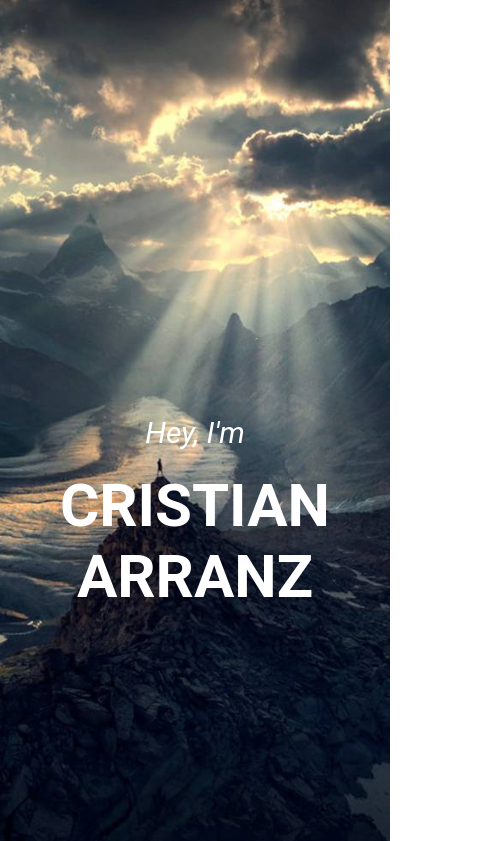
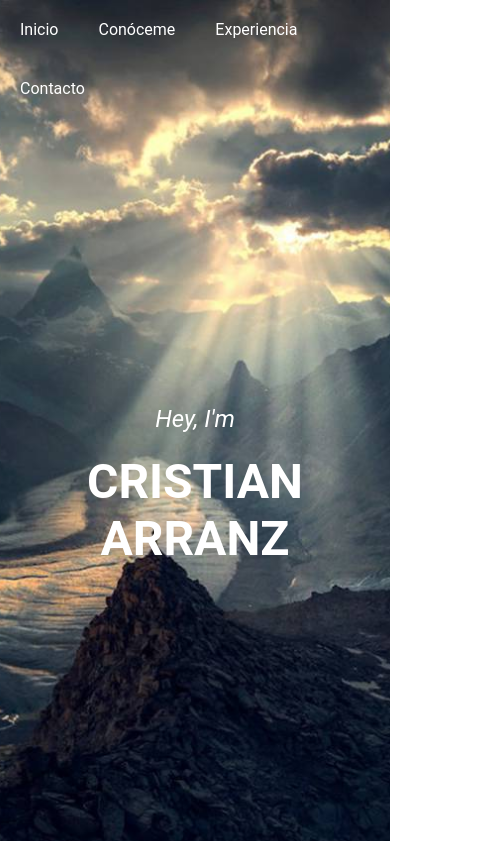
Before and after one commit to CrisArranz/angularWeb, an Angular app: page / in a window 390 px wide. Shown: the top 841 px of the page, 480 px wide, since content can reach past the window. Built offline with nearby package versions, Linux system fonts and the light colour scheme.

Commit message:
Commit - Style fixes

```diff
--- a/package.json
+++ b/package.json
@@ -11,11 +11,13 @@
   },
   "private": true,
   "dependencies": {
-    "@angular/animations": "~8.2.14",
+    "@angular/animations": "^8.2.14",
+    "@angular/cdk": "^8.2.3",
     "@angular/common": "~8.2.14",
     "@angular/compiler": "~8.2.14",
     "@angular/core": "~8.2.14",
     "@angular/forms": "~8.2.14",
+    "@angular/material": "^8.2.3",
     "@angular/platform-browser": "~8.2.14",
     "@angular/platform-browser-dynamic": "~8.2.14",
     "@angular/router": "~8.2.14",
--- a/src/app/top-toolbar/top-toolbar.component.html
+++ b/src/app/top-toolbar/top-toolbar.component.html
@@ -1,4 +1,12 @@
 <div class="header-content">
+    <nav class="header-nav">
+        <ul class="header-nav-list">
+            <li><a class="header-nav-list-link" href="#">Inicio</a></li>
+            <li><a class="header-nav-list-link" href="#">Conóceme</a></li>
+            <li><a class="header-nav-list-link" href="#">Experiencia</a></li>
+            <li><a class="header-nav-list-link" href="#">Contacto</a></li>
+        </ul>
+    </nav>
     <div class="header-prncl">
         <div class="container">
             <div class="container-prename">
--- a/src/app/top-toolbar/top-toolbar.component.scss
+++ b/src/app/top-toolbar/top-toolbar.component.scss
@@ -1,24 +1,51 @@
+nav ul {
+	list-style: none;
+    overflow: hidden;
+}
+
+nav ul li {
+    float: left;
+    margin: 10px;
+}
+
+nav ul li a {
+	display: block;
+	padding:10px;
+	color:#fff;
+	text-decoration: none;
+}
+
+nav ul li a:hover {
+	color:#2980b9;
+}
+
+h4{
+    font-weight: normal;
+}
+
 .header-content{
     height: 100%;
-}
-.header-prncl{
-    background-color: white;
     background-repeat: no-repeat;
     background-size: cover;
     background-color: transparent;
     background-attachment: fixed;
     background-position: 50% 50%;
     background-image: url('../../assets/1519910473_492871_1519910821_noticia_normal.jpg');
-    min-height: 0px;
     color: white;
-    text-align: center;
-    padding-top: 415px;
-    padding-bottom: 415px;
-    font-size: 30px;
 }
 
-h4{
-    font-weight: normal;
+.header-nav{
+    position: fixed;
+}
+
+.header-nav-list-link{
+    text-decoration: none;
+    color: white;
+}
+.header-prncl{
+    text-align: center;
+    padding-top: 405px;
+    padding-bottom: 405px;
 }
 
 .container{
@@ -54,7 +81,31 @@ h4{
 
 .container-name-h1-p{
     margin: 0px;
+    font-size: 70px;
 }
 .container-prename-h4{
     margin: 0px;
+    font-size: 35px;
 }
+
+@media (max-width: 950px){
+    .container-name-h1::before, .container-name-h1::after{
+        content: "";
+        display: none;
+        height: 0px;
+        margin: 0px;
+        position: absolute;
+        top: 0;
+        width: 0;
+        zoom: 0;
+        background-color: white;
+    }
+    .container-name-h1-p{
+        margin: 0px;
+        font-size: 150%;
+    }
+    .container-prename-h4{
+        margin: 0px;
+        font-size: 150%;
+    }
+}
--- a/src/styles.scss
+++ b/src/styles.scss
@@ -1,6 +1,5 @@
 /* You can add global styles to this file, and also import other style files */
-body {
-    background-color: white;
+* {
     padding: 0px;
     margin: 0px;
     font-family: roboto,helvetica,sans-serif;
```
Also changed, not shown: 1 other file (tests, documents, lock files or other folders).
